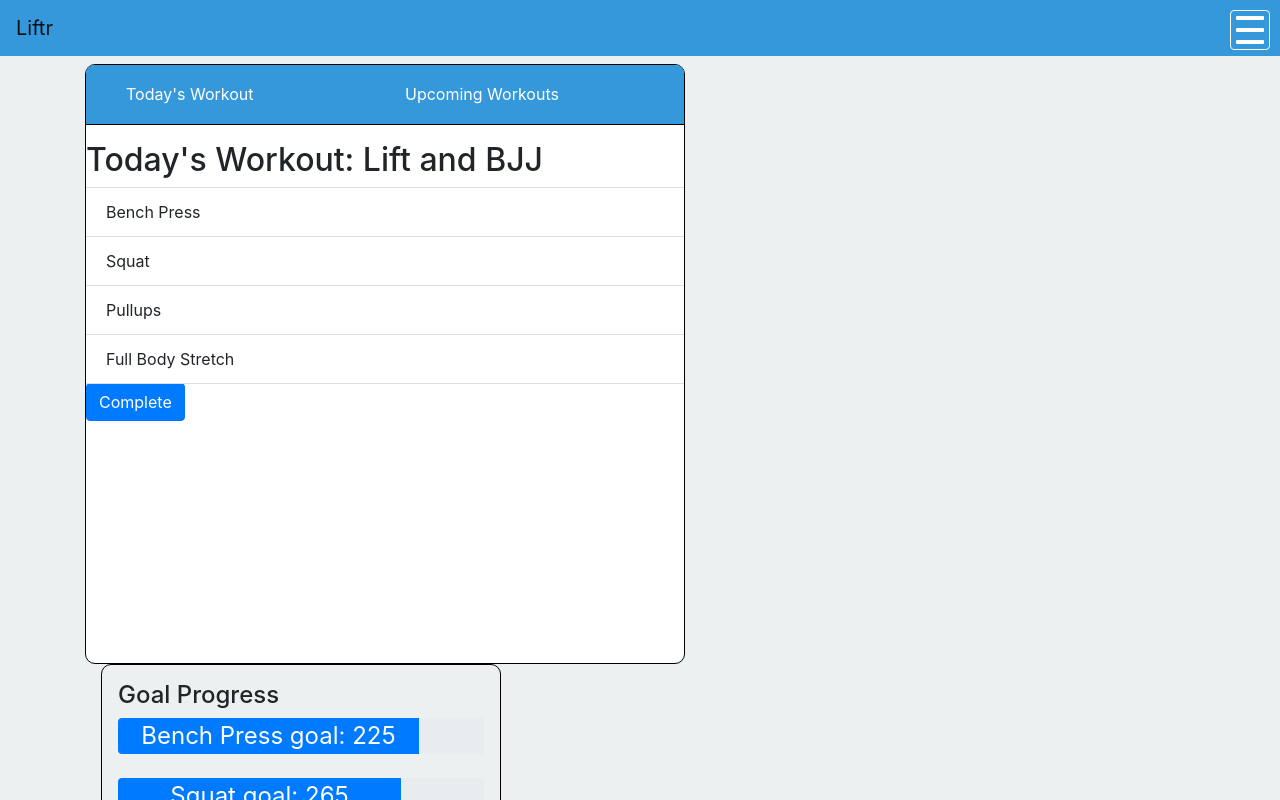
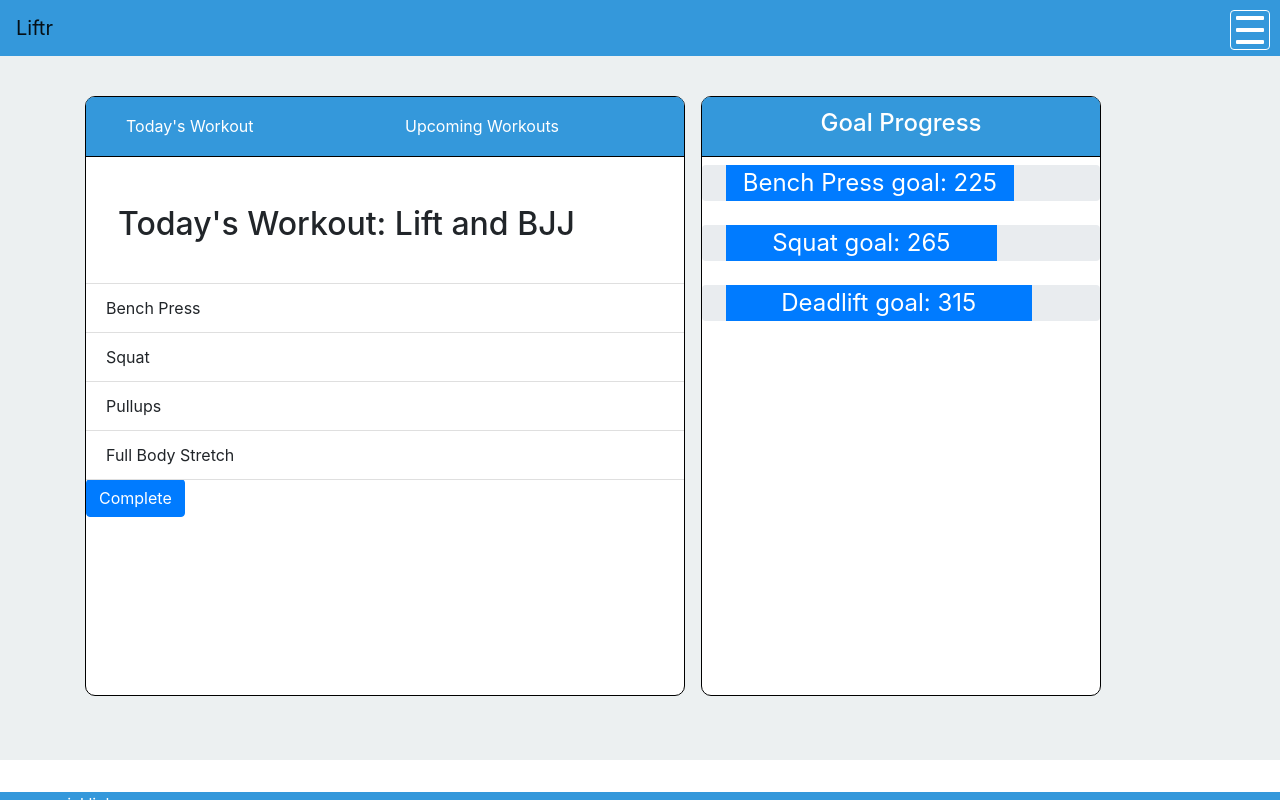
Before and after one commit to grantfogle/liftr-front-end, a React (Create React App) app: page / in a window 1280 px wide. Shown: the top 800 px of the page. Built offline with nearby package versions, Linux system fonts and the light colour scheme.

Commit message:
changing back goals component using display flex

```diff
--- a/src/App.css
+++ b/src/App.css
@@ -31,6 +31,12 @@ header nav {
   background-color: transparent;
 }
 
+.stats-container {
+  display: flex;
+  flex-direction: row;
+  margin-top: 2em;
+}
+
 .main {
   background-color: #ecf0f1;
 }
@@ -43,6 +49,11 @@ header nav {
   /* border-radius: 10px; */
   border-radius: 10px;
   background-color: #fff;
+  /* margin-top: 2em; */
+}
+/* add another container aqui */
+.daily-workout h2 {
+  padding: 1em;
 }
 
 .mini-nav {
@@ -101,8 +112,19 @@ header nav {
   height: 600px;
   border: 1px solid black;
   border-radius: 10px;
-  padding: 1em;
+  /* padding: 1em; */
   margin-left: 1em;
+  background-color: white;
+}
+.current-stats h4 {
+  width: 100%;
+  height: 10%;
+  background-color: #3498db;
+  color: white;
+  border-bottom: 1px solid black;
+  border-radius: 8px 8px 0 0;
+  padding-top: .5em;
+  text-align: center;
 }
 
 .schedule p {
@@ -117,6 +139,8 @@ header nav {
   margin-bottom: 1em;
   height: 1.5em;
   font-size: 1.5em;
+  /* padding: 1em; */
+  padding: 0 1em;
 }
 
 
--- a/src/components/Goals.js
+++ b/src/components/Goals.js
@@ -51,7 +51,7 @@ const dailyWorkout = () => {
 const Goals = () => {
     return (
         <Jumbotron fluid className="jumbo">
-            <Container>
+            <Container className="stats-container">
                 <div className="daily-workout">
                     <ul className="mini-nav">
                         <li><a href="#">Today's Workout</a></li>
```
